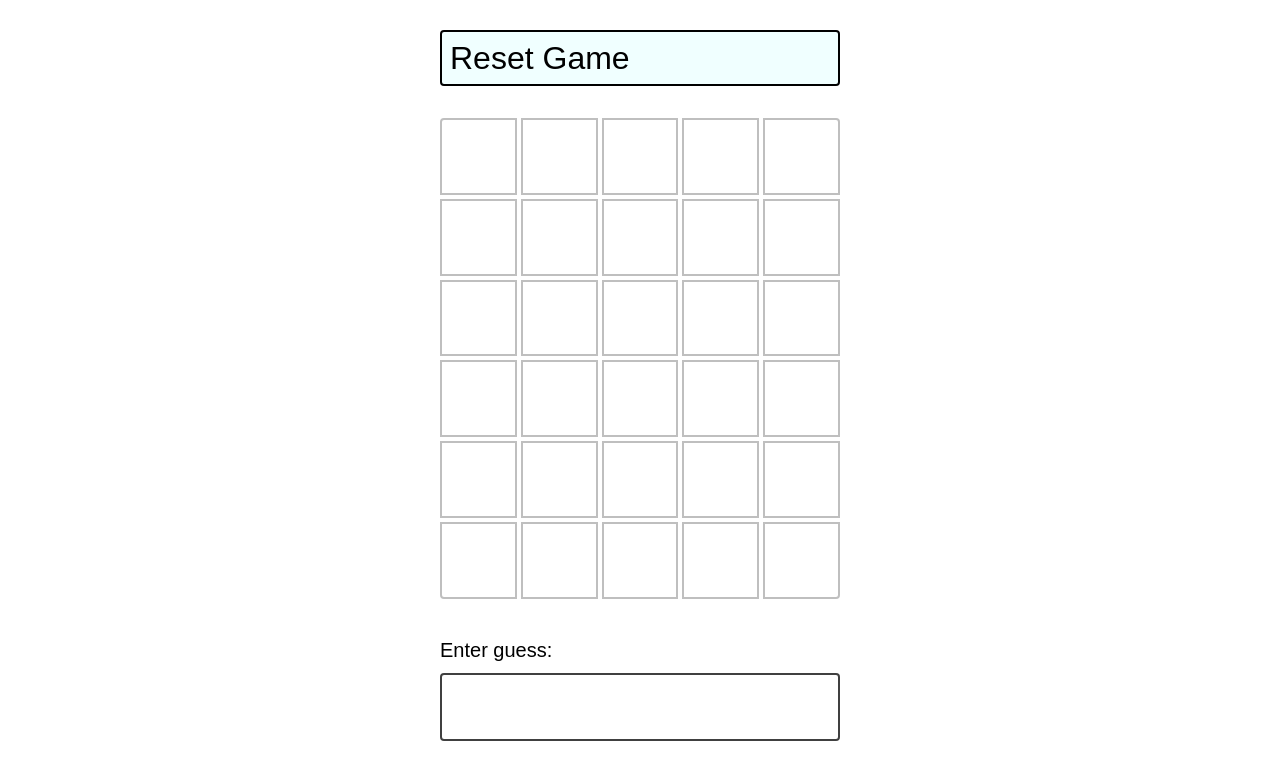
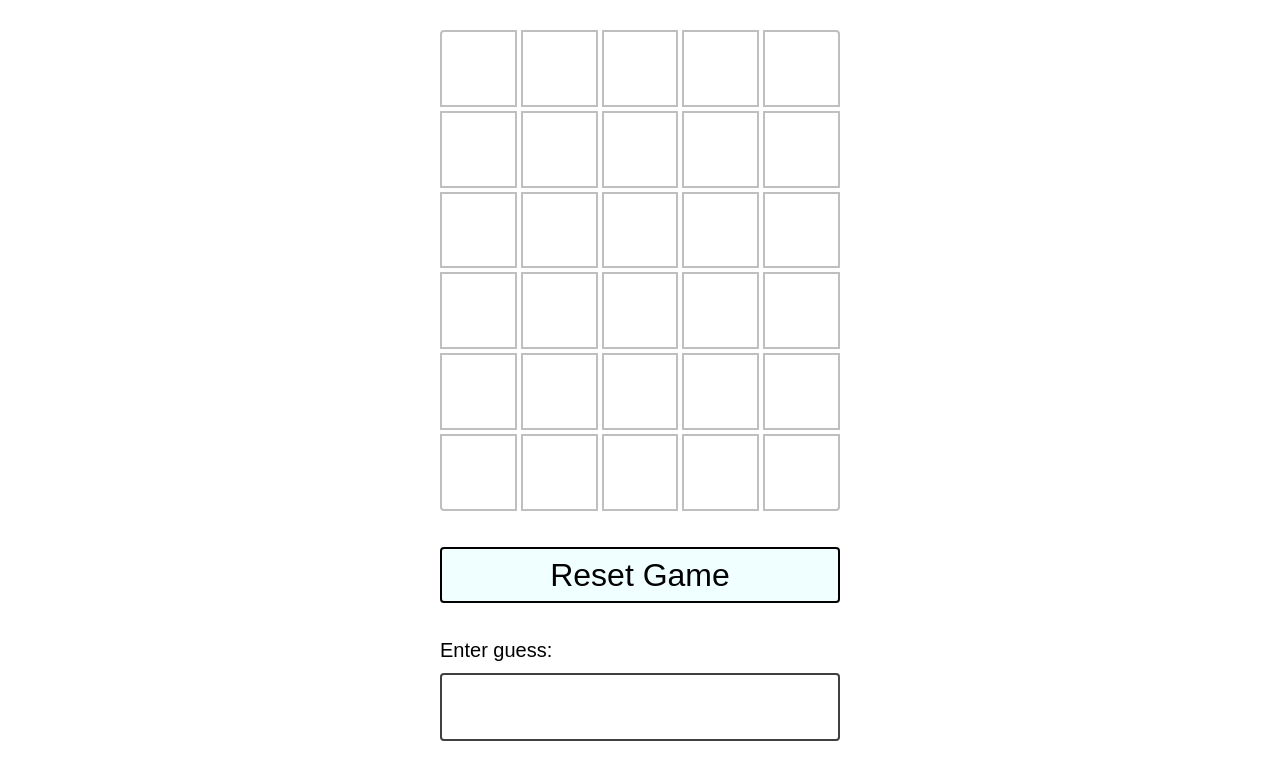
Before and after one commit to ivanvarella/wordleGame, a React app: page / in a window 1280 px wide. Shown: the part 66-841 px from the top of the page. Built offline with nearby package versions, Linux system fonts and the light colour scheme.

Commit message:
Refactore: ButtonReset to component

```diff
--- /dev/null
+++ b/src/components/ButtonReset/ButtonReset.js
@@ -0,0 +1,11 @@
+import React from "react";
+
+function ButtonReset({ resetGame }) {
+  return (
+    <button className="buttonReset" onClick={resetGame}>
+      Reset Game
+    </button>
+  );
+}
+
+export default ButtonReset;
--- /dev/null
+++ b/src/components/ButtonReset/index.js
@@ -0,0 +1,2 @@
+export * from './ButtonReset';
+export { default } from './ButtonReset';
--- a/src/components/Game/Game.js
+++ b/src/components/Game/Game.js
@@ -7,6 +7,7 @@ import { NUM_OF_GUESSES_ALLOWED } from "../../constants";
 import GuessInput from "../GuessInput/GuessInput";
 import GuessResults from "../GuessResults/GuessResults";
 import BannerGameOver from "../BannerGameOver/BannerGameOver";
+import ButtonReset from "../ButtonReset/ButtonReset";
 
 // Pick a random word on every pageload.
 let answer = sample(WORDS);
@@ -54,11 +55,9 @@ function Game() {
 
   return (
     <>
-      <button className="buttonReset" onClick={resetGame}>
-        Reset Game
-      </button>
+      <GuessResults guessedWords={guessedWords} answer={answer} />
 
-      <GuessResults guessedWords={guessedWords} answer={answer} />
+      <ButtonReset resetGame={resetGame} />
 
       <GuessInput
         guessInput={guessInput}
--- a/src/styles.css
+++ b/src/styles.css
@@ -233,8 +233,10 @@ h1 {
 
 .buttonReset {
   display: flex;
+  text-align: center;
+  justify-content: center;
+  font-size: 2rem;
 
-  font-size: 2rem;
   border: 2px solid;
   border-radius: 4px;
   padding: 2px 8px;
```
